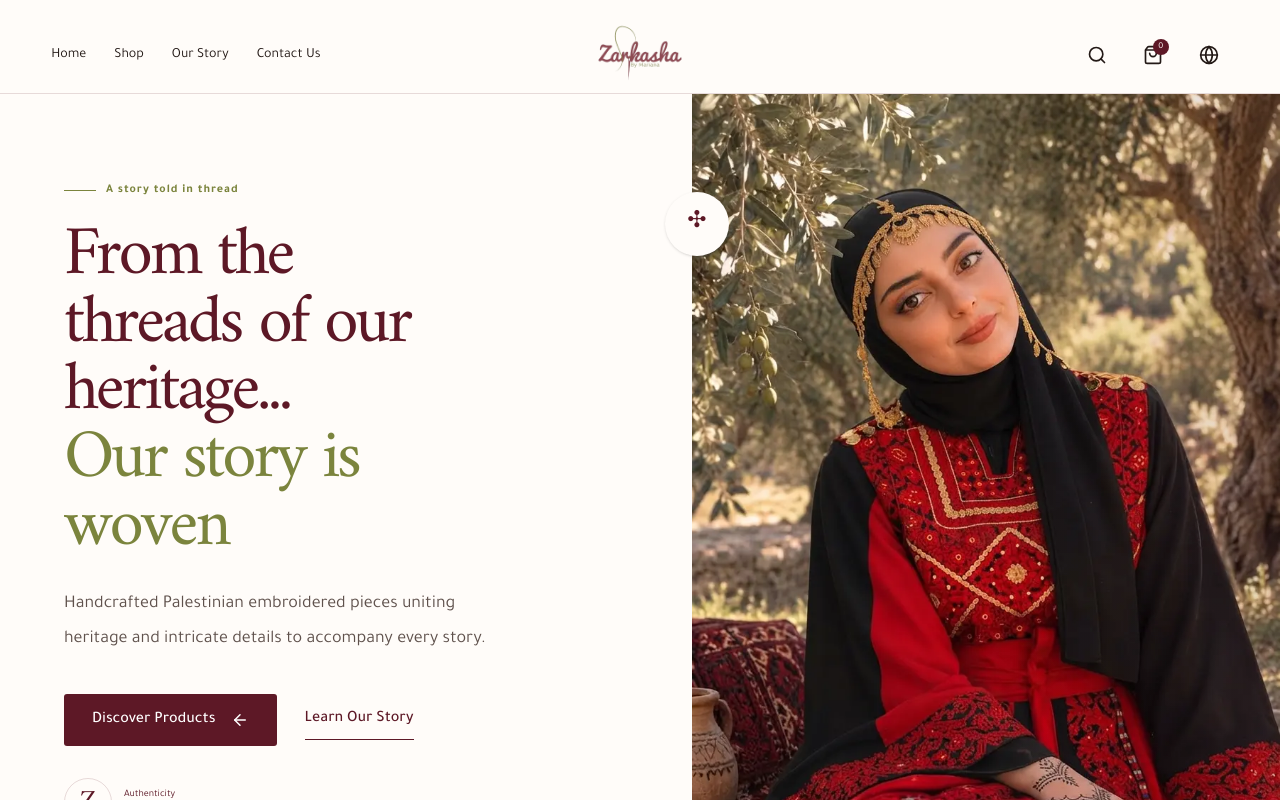
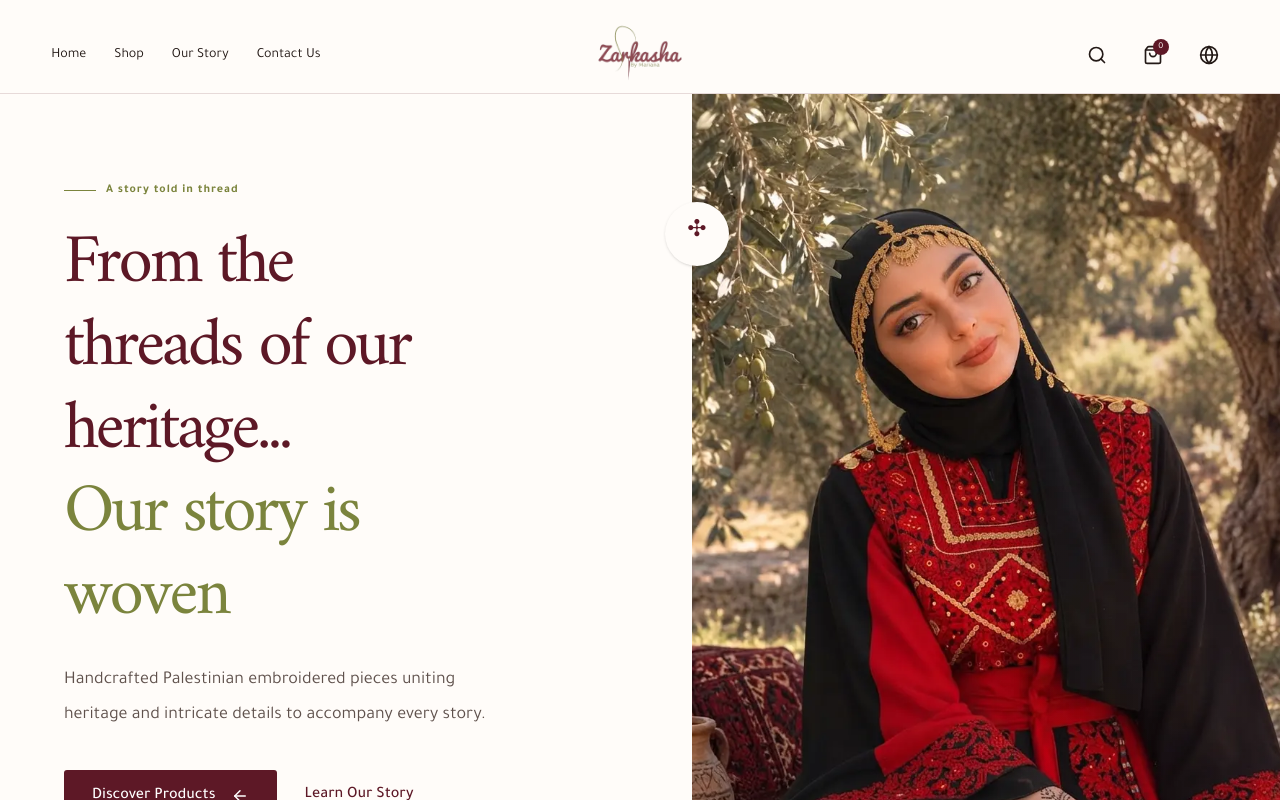
Before and after one commit to mriana9/zarkasha-v1, a Next.js app: page /en in a window 1280 px wide. Shown: the top 800 px of the page. Built offline with nearby package versions, Linux system fonts and the light colour scheme.

Commit message:
fix: correct line height in HeroContent component for better text alignment

```diff
--- a/components/home/HeroContent.tsx
+++ b/components/home/HeroContent.tsx
@@ -25,7 +25,7 @@ export function HeroContent({ dict, onExplore, onStory }: HeroContentProps) {
         {dict.eyebrow}
       </div>
 
-      <h1 className="my-[25px] text-burgundy font-amiri text-[clamp(45px,5.4vw,88px)] font-normal leading-[0.98] tracking-[-0.045em]">
+      <h1 className="my-[25px] text-burgundy font-amiri text-[clamp(45px,5.4vw,88px)] font-normal leading-[1.2] tracking-[-0.045em]">
         {dict.titleLine1}
         <br />
         <span className="text-olive font-normal">{dict.titleLine2}</span>
```
